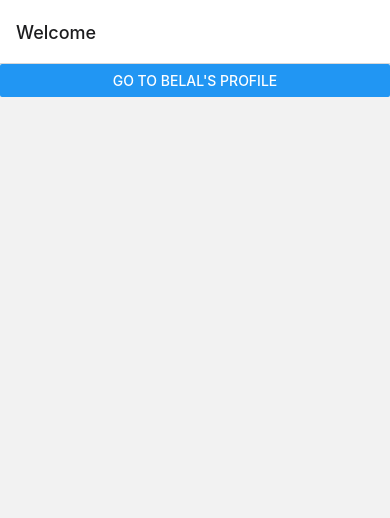
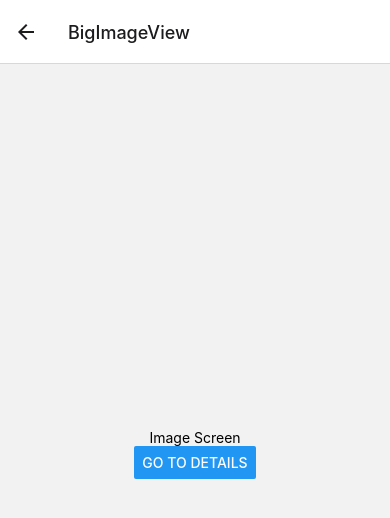
Before and after one commit to belal-bh/React-Native-Navigation, a React Native app: screen /BigImageView in a window 390 px wide. Shown: the top 518 px of the page. Built offline with nearby package versions, Linux system fonts and the light colour scheme.

Commit message:
added aditional screens

```diff
--- a/App.js
+++ b/App.js
@@ -1,41 +1,44 @@
 import React from "react";
 import { NavigationContainer } from "@react-navigation/native";
 import { createNativeStackNavigator } from "@react-navigation/native-stack";
-import { Button, Text } from "react-native";
+import { StyleSheet } from "react-native";
+
+import HomeScreen from "./src/screens/HomeScreen";
+import DetailsScreen from "./src/screens/DetailsScreen";
+import ImageScreen from "./src/screens/ImageScreen";
 
 const Stack = createNativeStackNavigator();
-
-const HomeScreen = ({navigation}) => {
-  return (
-    <Button
-      title="Go to Belal's profile"
-      onPress={()=> navigation.navigate('Profile', {name: 'Belal'})}
-    />
-  );
-}
-
-const ProfileScreen = ({navigation, route})=> {
-  return (
-    <Text>This is {route.params.name}'s profile</Text>
-  );
-}
 
 const App = () => {
   return (
     <NavigationContainer>
-      <Stack.Navigator>
+      <Stack.Navigator
+        initialRouteName="Home">
         <Stack.Screen
           name="Home"
           component={HomeScreen}
           options={{ title: 'Welcome'}}
         />
         <Stack.Screen
-          name="Profile"
-          component={ProfileScreen}
+          name="Details"
+          component={DetailsScreen}
+        />
+        <Stack.Screen
+          name="BigImageView"
+          component={ImageScreen}
         />
       </Stack.Navigator>
     </NavigationContainer>
   );
 }
 
+const styles = StyleSheet.create({
+  container: {
+      flex: 1,
+      backgroundColor: '#fff',
+      alignItems: "center",
+      justifyContent: "center",
+  }
+});
+
 export default App;
--- /dev/null
+++ b/src/screens/DetailsScreen.js
@@ -0,0 +1,24 @@
+import React from "react";
+import { Button, View, Text, StyleSheet } from "react-native";
+
+const DetailsScreen = ({navigation}) => {
+    return (
+        <View style={styles.mainView}>
+            <Text>Details Screen</Text>
+            <Button
+                title="Go to BigImageView"
+                onPress={() => navigation.navigate('BigImageView')}
+            />
+        </View>
+    );
+}
+
+const styles = StyleSheet.create({
+    mainView: {
+        flex: 1,
+        alignItems: "center",
+        justifyContent: "center",
+    }
+});
+
+export default DetailsScreen;
--- /dev/null
+++ b/src/screens/HomeScreen.js
@@ -0,0 +1,24 @@
+import React from "react";
+import { Button, View, Text, StyleSheet } from "react-native";
+
+const HomeScreen = ({navigation}) => {
+    return (
+        <View style={styles.mainView}>
+            <Text>Home Screen</Text>
+            <Button
+                title="Go to Details"
+                onPress={()=> navigation.navigate('Details')}
+            />
+        </View>
+    );
+}
+
+const styles = StyleSheet.create({
+    mainView: {
+        flex: 1,
+        alignItems: "center",
+        justifyContent: "center",
+    }
+});
+
+export default HomeScreen;
--- /dev/null
+++ b/src/screens/ImageScreen.js
@@ -0,0 +1,24 @@
+import React from "react";
+import { Button, View, Text, StyleSheet } from "react-native";
+
+const ImageScreen = (props) => {
+    return (
+        <View style={styles.mainView}>
+            <Text>Image Screen</Text>
+            <Button
+                title="Go to Details"
+                onPress={() => console.log("GO to details")}
+            />
+        </View>
+    );
+}
+
+const styles = StyleSheet.create({
+    mainView: {
+        flex: 1,
+        alignItems: "center",
+        justifyContent: "center",
+    }
+});
+
+export default ImageScreen;
```
